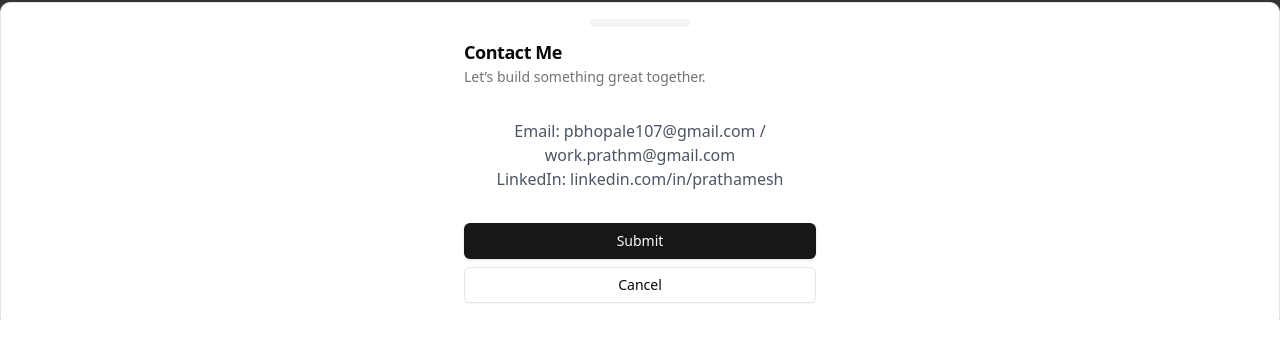
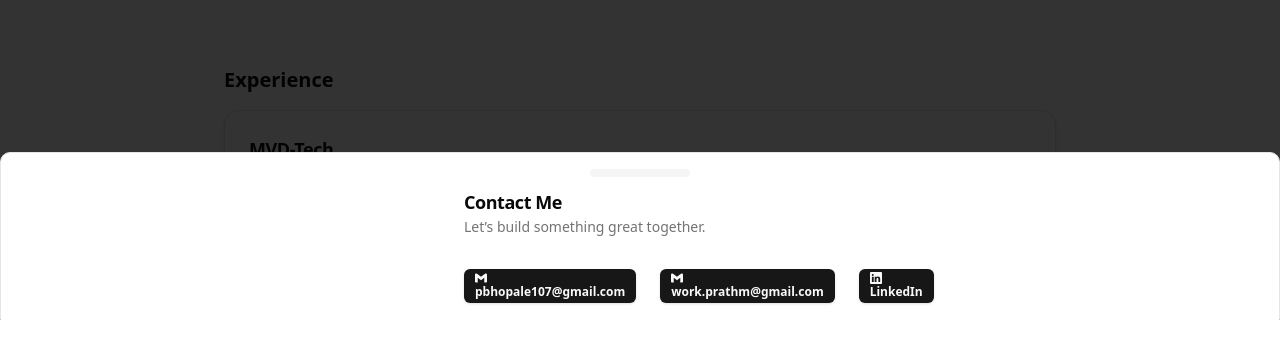
Before and after one commit to pratham107/SDEPortfolio, a React (Vite) app: page / in a window 1280 px wide. Both pictures are taken after a click on the button "Hire me". Shown: the part 480-838 px from the top of the page. Built offline with nearby package versions, Linux system fonts and the light colour scheme.

Commit message:
feat: Add contact badges with icons for email and LinkedIn in Info component

```diff
--- a/src/components/Info.jsx
+++ b/src/components/Info.jsx
@@ -15,6 +15,8 @@ import {
   DrawerTitle,
   DrawerTrigger,
 } from "@/components/ui/drawer"
+import { BsLinkedin } from 'react-icons/bs'
+import { SiGmail } from 'react-icons/si'
 
 const Info = () => {
   return (
@@ -60,18 +62,19 @@ const Info = () => {
 
                 {/* You can replace this with your contact form or info */}
                 <div className="p-4">
-                  <p className="text-center text-gray-600">
-                    Email: pbhopale107@gmail.com / work.prathm@gmail.com <br />
-                    LinkedIn: linkedin.com/in/prathamesh
+                  <p className="text-center text-gray-600 flex gap-6">
+                    <Badge className="flex" ><a href="mailto:pbhopale107@gmail.com"><SiGmail/> pbhopale107@gmail.com</a></Badge>
+                    <Badge className="flex"><a href="mailto:work.prathm@gmail.com"><SiGmail/>work.prathm@gmail.com</a></Badge>
+                    <Badge className="flex"><a href="linkedin.com/in/prathmesh-bhopale-70b091212"><BsLinkedin/>  LinkedIn</a></Badge>
                   </p>
                 </div>
 
-                <DrawerFooter>
+                {/* <DrawerFooter>
                   <Button>Submit</Button>
                   <DrawerClose asChild>
                     <Button variant="outline">Cancel</Button>
                   </DrawerClose>
-                </DrawerFooter>
+                </DrawerFooter> */}
               </div>
             </DrawerContent>
           </Drawer>
```
